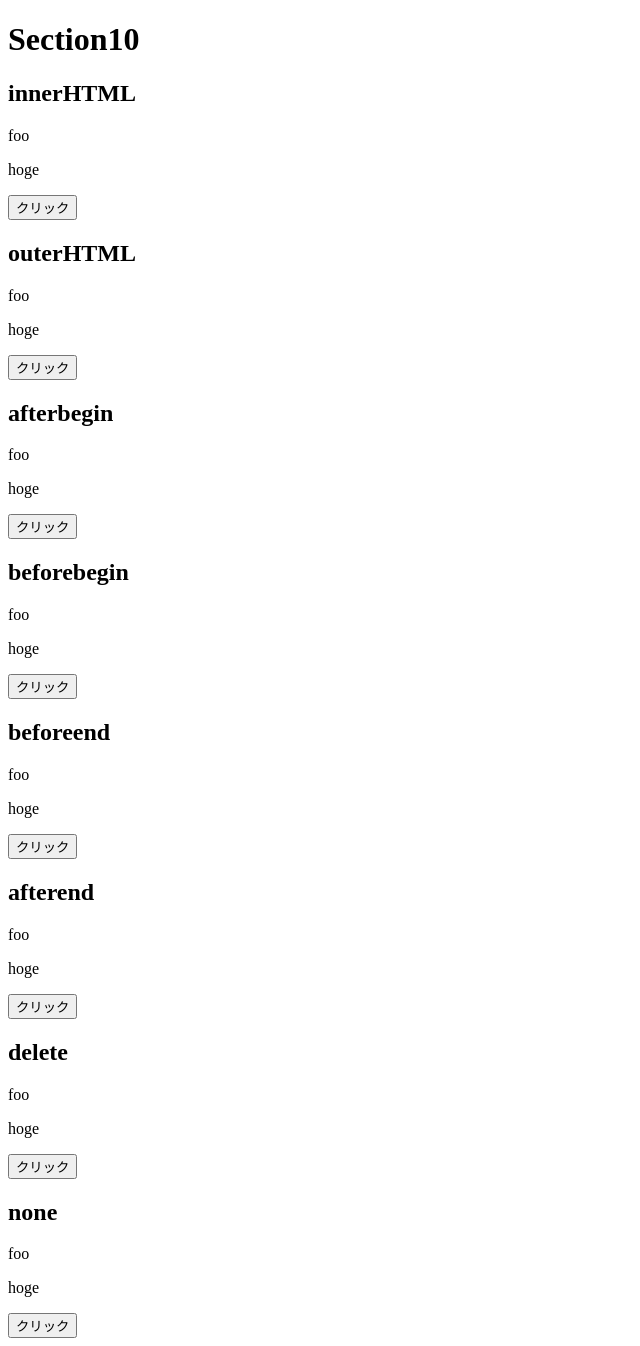
After one commit to tomo1227/htmx_book_app, a Python web app: template templates/section10.html in a window 1280 px wide. The commit adds this page. Shown: the whole page, without its empty margins (0-640 px from the left). Run offline with Jinja, Linux system fonts and the light colour scheme; the template is opened without the code that fills it, so the values that code supplies are empty.

Commit message:
section10の追加

```diff
--- a/src/main.py
+++ b/src/main.py
@@ -52,11 +52,13 @@ async def read_section8(request: Request):
 async def read_section9(request: Request):
     return templates.TemplateResponse("section9.html", {"request": request})
 
+@app.get("/section10", response_class=HTMLResponse)
+async def read_section10(request: Request):
+    return templates.TemplateResponse("section10.html", {"request": request})
 
 @app.get("/health_check", response_class=JSONResponse)
 async def health_check():
     return {"status": "ok"}
-
 
 @app.api_route("/hello", methods=["GET", "POST", "PUT", "PATCH", "DELETE"], response_class=HTMLResponse)
 async def hello(request: Request):
--- a/templates/index.html
+++ b/templates/index.html
@@ -13,6 +13,7 @@
       <li><a href="/section7">Section 7</a></li>
       <li><a href="/section8">Section 8</a></li>
       <li><a href="/section9">Section 9</a></li>
+      <li><a href="/section10">Section 10</a></li>
     </ul>
   </nav>
 {% endblock %}
--- /dev/null
+++ b/templates/section10.html
@@ -0,0 +1,71 @@
+{% extends "base.html" %}
+
+{% block title %}Home{% endblock %}
+
+{% block content %}
+  <h1>Section10</h1>
+
+  <h2>innerHTML</h2>
+  <div>foo
+    <p id="target">hoge</p>
+  </div>
+  <button hx-get="/random" hx-target="#target" hx-trigger="click" hx-swap="innerHTML">
+    クリック
+  </button>
+
+  <h2>outerHTML</h2>
+  <div>foo
+    <p id="target2">hoge</p>
+  </div>
+  <button hx-get="/random" hx-target="#target2" hx-trigger="click" hx-swap="outerHTML">
+    クリック
+  </button>
+
+  <h2>afterbegin</h2>
+  <div>foo
+    <p id="target3">hoge</p>
+  </div>
+  <button hx-get="/random" hx-target="#target3" hx-trigger="click" hx-swap="afterbegin">
+    クリック
+  </button>
+
+  <h2>beforebegin</h2>
+  <div>foo
+    <p id="target4">hoge</p>
+  </div>
+  <button hx-get="/random" hx-target="#target4" hx-trigger="click" hx-swap="beforebegin">
+    クリック
+  </button>
+
+  <h2>beforeend</h2>
+  <div>foo
+    <p id="target5">hoge</p>
+  </div>
+  <button hx-get="/random" hx-target="#target5" hx-trigger="click" hx-swap="beforeend">
+    クリック
+  </button>
+
+  <h2>afterend</h2>
+  <div>foo
+    <p id="target6">hoge</p>
+  </div>
+  <button hx-get="/random" hx-target="#target6" hx-trigger="click" hx-swap="afterend">
+    クリック
+  </button>
+
+  <h2>delete</h2>
+  <div>foo
+    <p id="target7">hoge</p>
+  </div>
+  <button hx-get="/random" hx-target="#target7" hx-trigger="click" hx-swap="delete">
+    クリック
+  </button>
+
+  <h2>none</h2>
+  <div>foo
+    <p id="target8">hoge</p>
+  </div>
+  <button hx-get="https://jsonplaceholder.typicode.com/posts/1" hx-target="#target8" hx-trigger="click" hx-swap="none">
+    クリック
+  </button>
+{% endblock %}
```
